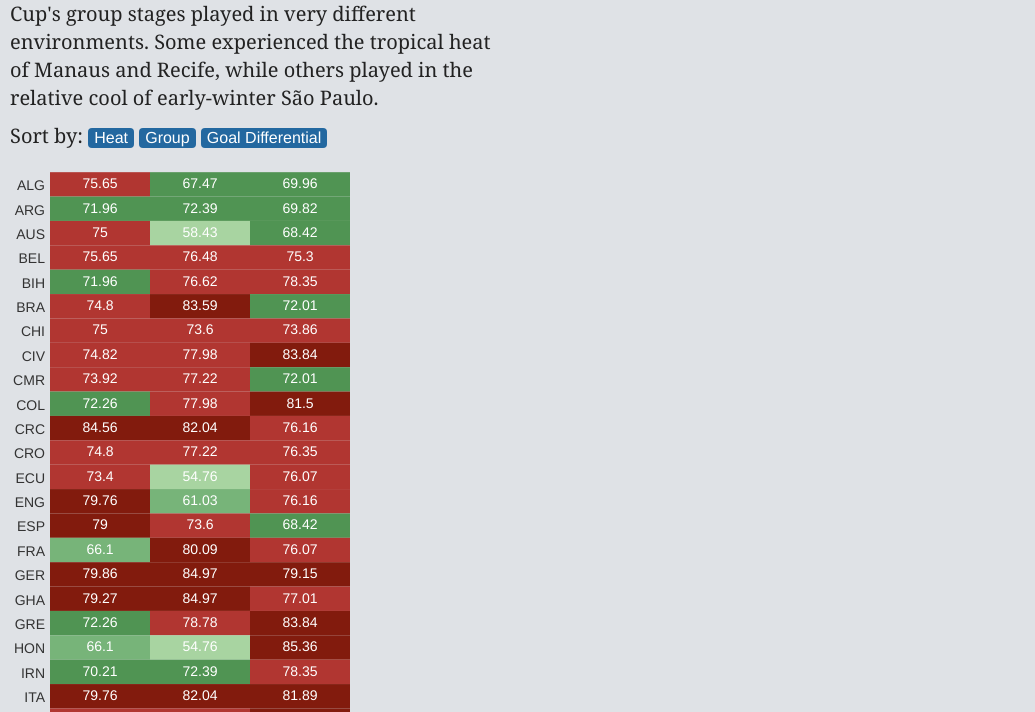
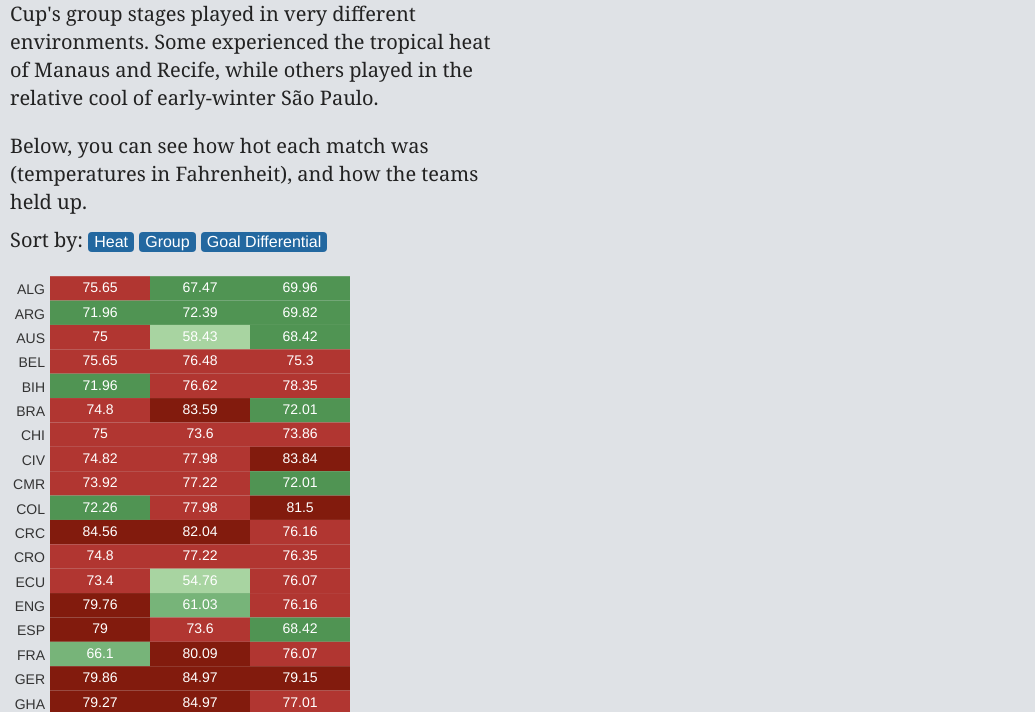
Before and after one commit to futuraprime/world-cup-heat, a website: page index.html in a window 1280 px wide. Shown: the part 98-810 px from the top of the page, without its empty margins (0-1035 px from the left). Drawn offline with Linux system fonts and the light colour scheme.

Commit message:
Moar text.

```diff
--- a/index.html
+++ b/index.html
@@ -15,6 +15,8 @@
   <h1>Who's Had the Hottest World Cup?</h1>
   <div class="intro-text">
     <p>The thirty-two countries that entered the World Cup's group stages played in very different environments. Some experienced the tropical heat of Manaus and Recife, while others played in the relative cool of early-winter São Paulo.</p>
+
+    <p>Below, you can see how hot each match was (temperatures in Fahrenheit), and how the teams held up.</p>
   </div>
   <div class="sorters intro-text">
     Sort by:
```
